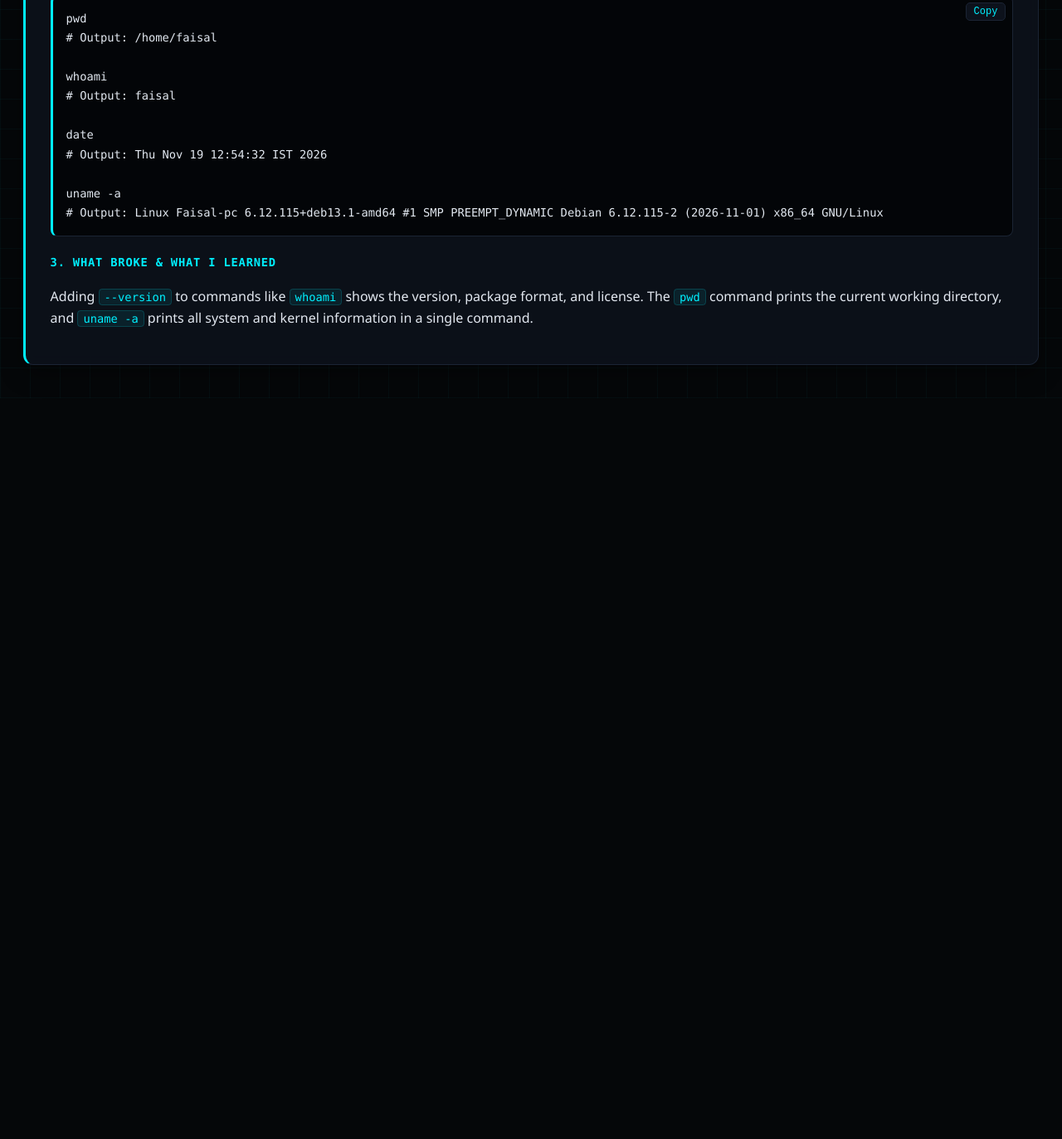
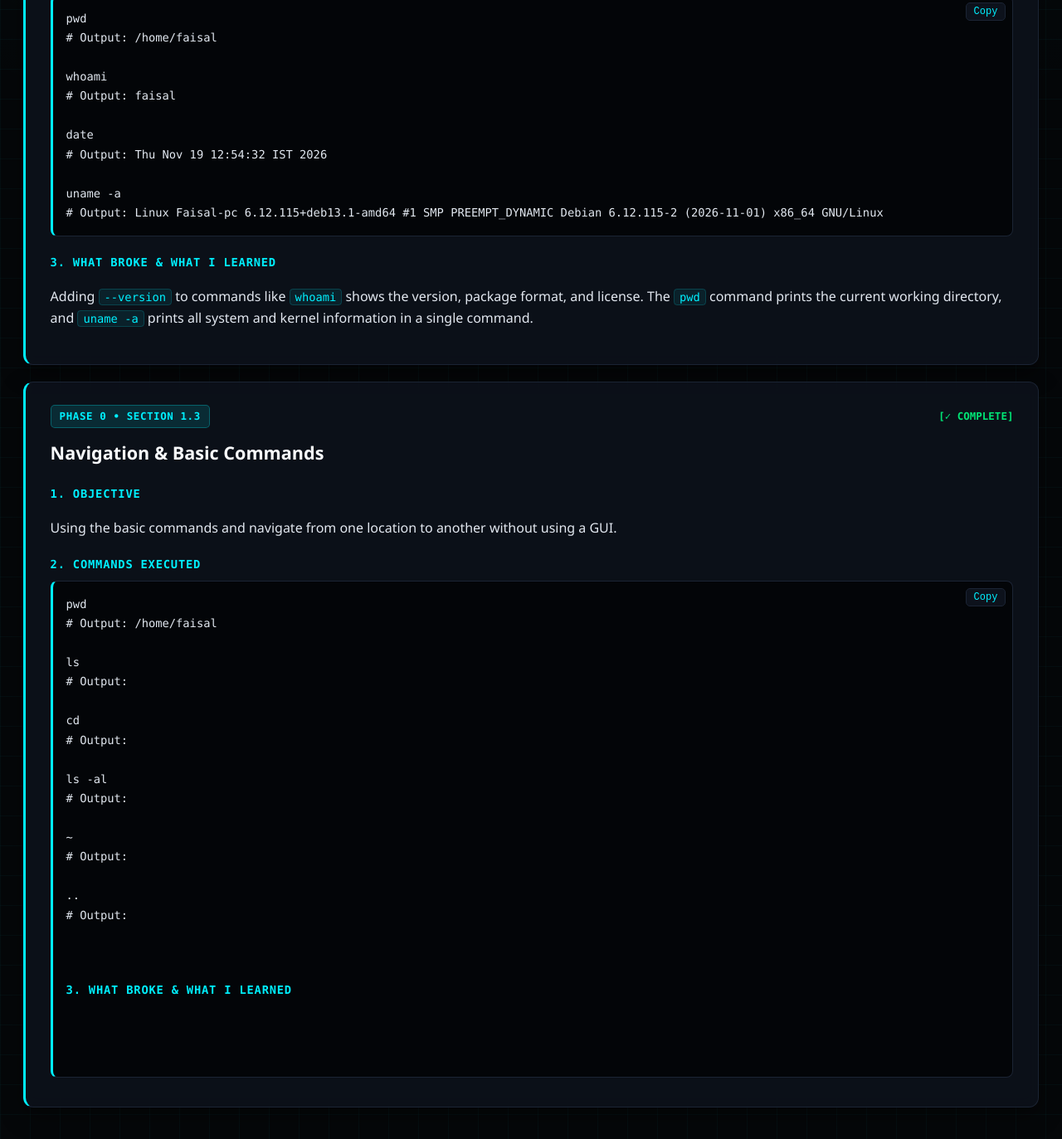
Before and after one commit to faisalbinafif/war-diary, a plain HTML site: page index.html in a window 1280 px wide. Shown: the part 1177-2550 px from the top of the page at 83% size. Before the commit the page ends 1657 px from the top, so only its background shows below. Drawn offline with Linux system fonts and the light colour scheme.

Commit message:
section 1.3 entry

```diff
--- a/index.html
+++ b/index.html
@@ -80,9 +80,17 @@
       display: inline-block;
     }
 
-    .dot-red { background: #ff5f56; }
-    .dot-yellow { background: #ffbd2e; }
-    .dot-green { background: #27c93f; }
+    .dot-red {
+      background: #ff5f56;
+    }
+
+    .dot-yellow {
+      background: #ffbd2e;
+    }
+
+    .dot-green {
+      background: #27c93f;
+    }
 
     .terminal-path {
       margin-left: 0.5rem;
@@ -109,8 +117,15 @@
     }
 
     @keyframes pulseAnim {
-      0%, 100% { opacity: 1; }
-      50% { opacity: 0.35; }
+
+      0%,
+      100% {
+        opacity: 1;
+      }
+
+      50% {
+        opacity: 0.35;
+      }
     }
 
     .header-body {
@@ -447,19 +462,16 @@
 
     <!-- Collapsible Magnifying Glass Search -->
     <div class="search-wrapper" id="search-wrapper">
-      <button type="button" class="search-toggle-btn" id="search-toggle" title="Search logs & commands" aria-label="Toggle search">
-        <svg width="17" height="17" viewBox="0 0 24 24" fill="none" stroke="currentColor" stroke-width="2.2" stroke-linecap="round" stroke-linejoin="round">
+      <button type="button" class="search-toggle-btn" id="search-toggle" title="Search logs & commands"
+        aria-label="Toggle search">
+        <svg width="17" height="17" viewBox="0 0 24 24" fill="none" stroke="currentColor" stroke-width="2.2"
+          stroke-linecap="round" stroke-linejoin="round">
           <circle cx="11" cy="11" r="8"></circle>
           <line x1="21" y1="21" x2="16.65" y2="16.65"></line>
         </svg>
       </button>
-      <input
-        type="search"
-        id="search-input"
-        class="search-input"
-        placeholder="grep logs, commands..."
-        oninput="applyAllFilters()"
-      >
+      <input type="search" id="search-input" class="search-input" placeholder="grep logs, commands..."
+        oninput="applyAllFilters()">
     </div>
   </div>
 
@@ -482,16 +494,23 @@
       <p>No commands used. Installation and download links used:</p>
       <ul>
         <li>VirtualBox: <a href="https://www.virtualbox.org/" target="_blank">virtualbox.org</a></li>
-        <li>VirtualBox Dependencies (MS Visual C++ Redistributables): <a href="https://learn.microsoft.com/en-us/cpp/windows/latest-supported-vc-redist?view=msvc-170" target="_blank">Microsoft Docs</a></li>
+        <li>VirtualBox Dependencies (MS Visual C++ Redistributables): <a
+            href="https://learn.microsoft.com/en-us/cpp/windows/latest-supported-vc-redist?view=msvc-170"
+            target="_blank">Microsoft Docs</a></li>
         <li>LordOS Linux: <a href="https://lordos.org/" target="_blank">lordos.org</a></li>
       </ul>
 
       <h3>3. Root Cause &amp; Takeaway</h3>
-      <p>My laptop could not handle Ubuntu Desktop 26.10 LTS due to heavy resource usage, so I switched to LordOS Linux, which runs smoothly inside VirtualBox.</p>
-      <p><strong>Linux</strong> is a family of open-source Unix-like operating systems built on the Linux kernel (the core that manages hardware, memory, and processes). A <strong>distro</strong> (Ubuntu, Fedora, Debian) combines the kernel + package manager + utilities into a full OS. The <strong>shell</strong> (Bash, Zsh) is the command interpreter inside a terminal window. <strong>CLI</strong> is the text-based interface (universal and scriptable), while <strong>GUI</strong> is the graphical layer (GNOME, KDE) on top of X11/Wayland.</p>
+      <p>My laptop could not handle Ubuntu Desktop 26.10 LTS due to heavy resource usage, so I switched to LordOS Linux,
+        which runs smoothly inside VirtualBox.</p>
+      <p><strong>Linux</strong> is a family of open-source Unix-like operating systems built on the Linux kernel (the
+        core that manages hardware, memory, and processes). A <strong>distro</strong> (Ubuntu, Fedora, Debian) combines
+        the kernel + package manager + utilities into a full OS. The <strong>shell</strong> (Bash, Zsh) is the command
+        interpreter inside a terminal window. <strong>CLI</strong> is the text-based interface (universal and
+        scriptable), while <strong>GUI</strong> is the graphical layer (GNOME, KDE) on top of X11/Wayland.</p>
     </article>
 
-    <!-- ENTRY 1.2 (Latest Entry - Auto-sets Current Focus) -->
+    <!-- ENTRY 1.2 -->
     <article class="entry" data-category="foundation" data-focus="Phase 0 (Linux)">
       <div class="meta">
         <span class="badge badge-foundation">Phase 0 • Section 1.2</span>
@@ -517,7 +536,46 @@ uname -a
 # Output: Linux Faisal-pc 6.12.115+deb13.1-amd64 #1 SMP PREEMPT_DYNAMIC Debian 6.12.115-2 (2026-11-01) x86_64 GNU/Linux</code></pre>
 
       <h3>3. What Broke &amp; What I Learned</h3>
-      <p>Adding <code>--version</code> to commands like <code>whoami</code> shows the version, package format, and license. The <code>pwd</code> command prints the current working directory, and <code>uname -a</code> prints all system and kernel information in a single command.</p>
+      <p>Adding <code>--version</code> to commands like <code>whoami</code> shows the version, package format, and
+        license. The <code>pwd</code> command prints the current working directory, and <code>uname -a</code> prints all
+        system and kernel information in a single command.</p>
+    </article>
+
+    <!-- ENTRY 1.3 (Latest Entry - Auto-sets Current Focus) -->
+    <article class="entry" data-category="foundation" data-focus="Phase 0 (Linux)">
+      <div class="meta">
+        <span class="badge badge-foundation">Phase 0 • Section 1.3</span>
+        <span class="status">[✓ COMPLETE]</span>
+      </div>
+
+      <h2>Navigation &amp; Basic Commands</h2>
+
+      <h3>1. Objective</h3>
+      <p>Using the basic commands and navigate from one location to another without using a GUI.</p>
+
+      <h3>2. Commands Executed</h3>
+      <pre><code>pwd
+# Output: /home/faisal
+
+ls
+# Output:
+
+cd
+# Output:
+
+ls -al
+# Output:
+
+~
+# Output:
+
+..
+# Output:
+
+      <h3>3. What Broke &amp; What I Learned</h3>
+      <!-- <p>Adding <code>--version</code> to commands like <code>whoami</code> shows the version, package format, and
+        license. The <code>pwd</code> command prints the current working directory, and <code>uname -a</code> prints all
+        system and kernel information in a single command.</p> -->
     </article>
 
   </main>
```
